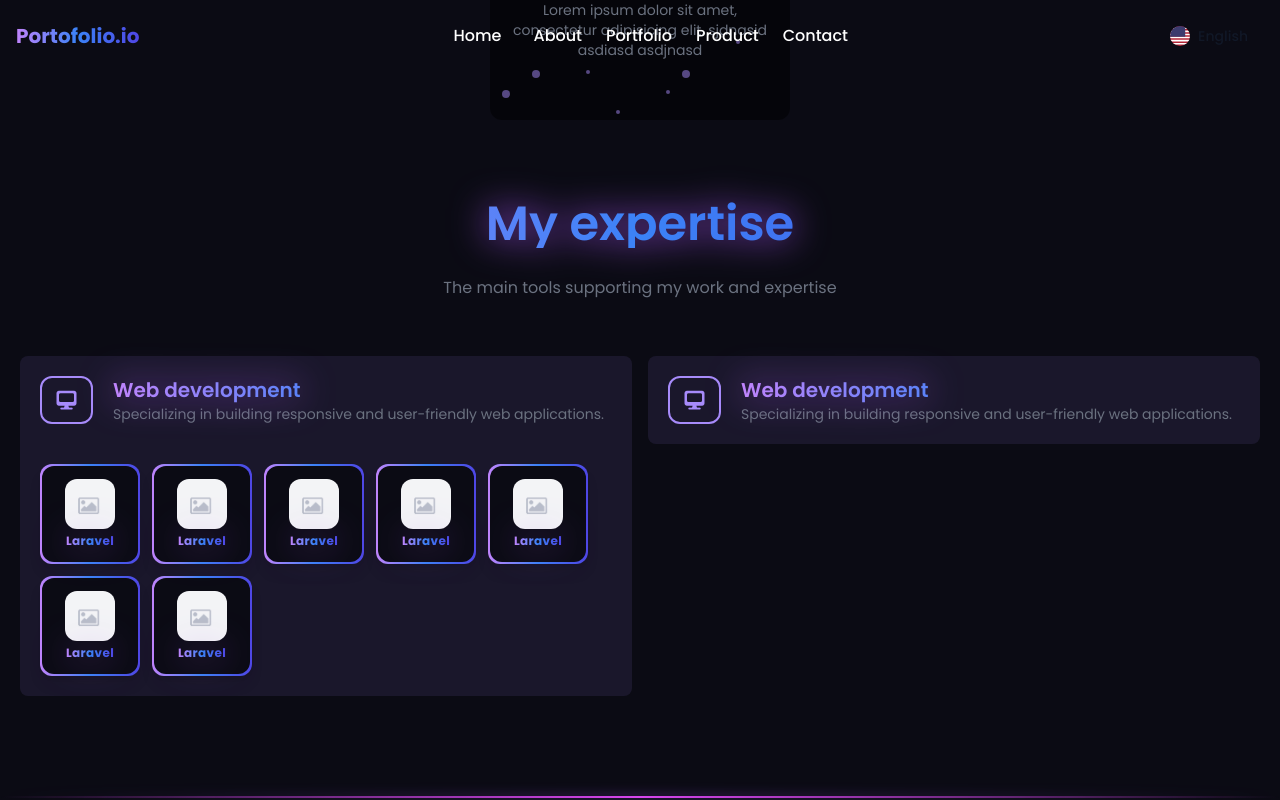
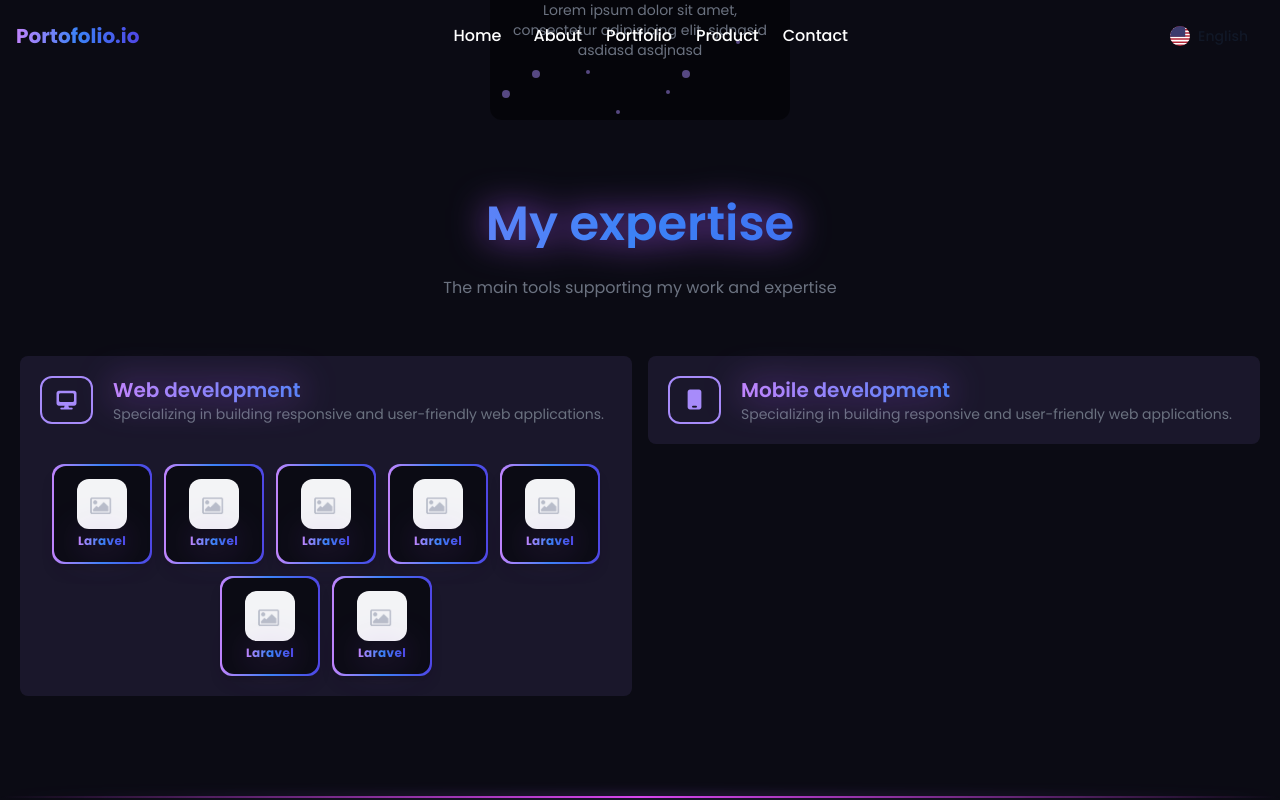
Before and after one commit to Risfrhn/NewPortfolio, a Vue app in the folder frontend/: page / in a window 1280 px wide. Both pictures are taken after a click on the button 326 px from the left and 2445 px from the top of the page. Shown: the part 2045-2845 px from the top of the page. Built offline with nearby package versions, Linux system fonts and the light colour scheme.

Commit message:
V.09
- Expertise done

```diff
--- a/frontend/src/components/icon.vue
+++ b/frontend/src/components/icon.vue
@@ -1,10 +1,66 @@
+<script lang="ts" setup>
+import { ref, computed } from 'vue';
+
+    const props = defineProps<{
+        nameTool: string
+        image: string
+        level: number
+    }>()
+
+    const levellabel = computed(()=> {
+        switch (props.level){
+            case 1: return "begineer";
+            case 2: return "Intermediate";
+            case 3:  return "Advanced";
+            case 4: return "Experts";
+            default: return "Unknown";
+        }
+    })
+    const levels = computed(()=>(props.level+ "/4"))
+    const levelsBar = computed(()=>(props.level/4)*100)
+</script>
+
 <template>
-    <div class="inline-flex items-center justify-center p-0.5 text-sm font-medium tracking-wide transition duration-300 rounded-xl shadow-lg bg-gradient-to-r from-purple-400 via-blue-500 to-indigo-600 hover:shadow-[0_0_20px_rgba(130,90,250,0.4)]">
-            <span class="flex flex-col items-center justify-center w-24 h-24 mtransition-all ease-in duration-75 bg-[#0b0b14] rounded-xl">
-                <img src="/Image.png" alt="" class="w-[40px] h-[40px] md:w-[50px] md:h-[50px] rounded-md md:rounded-xl"></img>
-                <div class="flex">
-                    <p class="mt-1 text-xs font-bold bg-gradient-to-r from-purple-400 via-blue-500 to-indigo-600 bg-clip-text text-transparent" style="filter: drop-shadow(0 0 18px rgba(168, 85, 247, 0.9));">Laravel</p>
-                </div>
-            </span>
+  <div class="relative group inline-flex items-center justify-center">
+
+    <!-- ICON WRAPPER -->
+    <div
+      class="p-0.5 text-sm font-medium tracking-wide transition duration-300 rounded-xl shadow-lg
+             bg-gradient-to-r from-purple-400 via-blue-500 to-indigo-600
+             hover:shadow-[0_0_20px_rgba(130,90,250,0.4)] cursor-default">
+
+      <span class="flex flex-col items-center justify-center w-24 h-24
+                   transition-all ease-in duration-75 bg-[#0b0b14] rounded-xl">
+        <img :src="image" alt="Image not found"
+             class="w-[40px] h-[40px] md:w-[50px] md:h-[50px] rounded-md md:rounded-xl" />
+        <p class="mt-1 text-xs font-bold bg-gradient-to-r from-purple-400 via-blue-500 to-indigo-600
+                  bg-clip-text text-transparent"
+            style="filter: drop-shadow(0 0 18px rgba(168, 85, 247, 0.9));">
+            {{ nameTool }}
+        </p>
+      </span>
+    </div>
+
+    <!-- TOOLTIP -->
+    <div
+      class="absolute bottom-[40%]  left-1/2 -translate-x-1/2 w-44 px-3 py-2 rounded-lg
+             bg-[#111427] text-gray-200 text-xs shadow-xl opacity-0 scale-95 pointer-events-none
+             group-hover:opacity-100 group-hover:scale-100 transition-all duration-300 z-50">
+
+      <p class="font-semibold text-sm">{{ nameTool }}</p>
+
+      <p class="mt-1 text-[11px] text-gray-400">
+        Skill level: <span class="font-semibold text-purple-300">{{ levellabel }}</span>
+      </p>
+
+      <div class="flex">
+        <div class="w-full h-1.5 bg-gray-700 rounded mt-2 overflow-hidden">
+            <div class="h-full bg-gradient-to-r from-purple-400 via-blue-500 to-indigo-600"
+                :style="{ width: levelsBar + '%' }"></div>
         </div>
+        <p class=" px-1 py-0.5 text-[10px] text-gray-400 ">{{ levels }}</p>
+      </div>
+    </div>
+
+  </div>
 </template>
--- a/frontend/src/components/tabs.vue
+++ b/frontend/src/components/tabs.vue
@@ -5,29 +5,32 @@
     const isOpen = ref(false)
     defineProps<{
         id:string
+        title:string
+        desc: string
+        icon:string
     }>()
 </script>
 
 <template>
     <div :id="`accordion-${id}`">
         <h2 :id="`accordion-card-heading-${id}`">
-            <button @click="isOpen = !isOpen" type="button" class="max-w-3xl mx-auto w-full bg-[#a78bfa]/10 py-5 px-5" :class="{'rounded-lg':!isOpen,'rounded-b-0 rounded-t-lg':isOpen}" :data-accordion-target="`#accordion-card-body-${id}`" aria-expanded="true" :aria-controls="`accordion-card-body-${id}`">
+            <button @click="isOpen = !isOpen" type="button" class="max-w-3xl mx-auto w-full bg-[#a78bfa]/10 py-5 px-5 hover:bg-[#a78bfa]/20 hover:shadow-[0_0_20px_rgba(130,90,250,0.4)] transition-shadow duration-300" :class="{'rounded-lg':!isOpen,'rounded-b-0 rounded-t-lg':isOpen}" :data-accordion-target="`#accordion-card-body-${id}`" aria-expanded="true" :aria-controls="`accordion-card-body-${id}`">
                 <div class="flex flex-nowrap gap-5">
                         <div href="#" class="py-1 px-2.5 md:py-3 md:px-3 rounded-xl bg-transparent border-2 border-[#a78bfa] inline-flex items-center justify-center hover:shadow-[0_0_20px_rgba(130,90,250,0.4)] transition-shadow duration-300">
-                            <i class="fas fa-desktop text-[#a78bfa] text-xl"></i>
+                            <i :class="`${icon} text-[#a78bfa] text-xl`"></i>
                         </div>
                         <div class="grid grid-cols-12 text-left">
                             <div class="col-span-12">
-                                <p class="text-lg md:text-xl font-semibold bg-gradient-to-r from-purple-400 via-blue-500 to-indigo-600 bg-clip-text text-transparent" style="filter: drop-shadow(0 0 18px rgba(168, 85, 247, 0.9));">Web development</p>
+                                <p class="text-lg md:text-xl font-semibold bg-gradient-to-r from-purple-400 via-blue-500 to-indigo-600 bg-clip-text text-transparent" style="filter: drop-shadow(0 0 18px rgba(168, 85, 247, 0.9));">{{ title }}</p>
                             </div>
                             <div class="col-span-12">
-                                <p class="text-gray-500 text-xs md:text-sm">Specializing in building responsive and user-friendly web applications.</p>
+                                <p class="text-gray-500 text-xs md:text-sm">{{desc}}</p>
                             </div>
                         </div>
                     </div>
             </button>
         </h2>
-        <div :id="`accordion-card-body-${id}`" class="max-w-3xl mx-auto w-full bg-[#a78bfa]/10 py-5 px-5 flex flex-wrap gap-3 transition-all duration-300 overflow-hidden" :class="{ 'rounded-b-lg rounded-t-0': isOpen, 'hidden': !isOpen}" :aria-labelledby="`accordion-card-heading-${id}`">
+        <div :id="`accordion-card-body-${id}`" class="max-w-3xl mx-auto w-full bg-[#a78bfa]/10 py-5 px-5 flex flex-wrap place-content-center gap-3 transition-all duration-300 overflow-y-auto overflow-x-hidden" :class="{'max-h-96 opacity-100 rounded-b-lg rounded-t-0': isOpen, 'max-h-0 opacity-0': !isOpen}" :aria-labelledby="`accordion-card-heading-${id}`">
             <slot/>
         </div>
     </div>
--- a/frontend/src/pages/landingPageUser.vue
+++ b/frontend/src/pages/landingPageUser.vue
@@ -246,25 +246,25 @@
                     <p class="text-gray-500 text-center mt-1 mb-10">The main tools supporting my work and expertise</p>
                 </div>
                 <div class="col-span-12 lg:col-span-6">
-                    <Tabs id="1">
-                        <Icon/>
-                        <Icon/>
-                        <Icon/>
-                        <Icon/>
-                        <Icon/>
-                        <Icon/>
-                        <Icon/>
+                    <Tabs id="1" title="Web development" icon="fas fa-desktop" desc="Specializing in building responsive and user-friendly web applications.">
+                        <Icon  nameTool="Laravel" image="/Image.png" :level= "4"/>
+                        <Icon nameTool="Laravel" image="/Image.png" :level= "4"/>
+                        <Icon nameTool="Laravel" image="/Image.png" :level= "4"/>
+                        <Icon nameTool="Laravel" image="/Image.png" :level= "4"/>
+                        <Icon nameTool="Laravel" image="/Image.png" :level= "4"/>
+                        <Icon nameTool="Laravel" image="/Image.png" :level= "4"/>
+                        <Icon nameTool="Laravel" image="/Image.png" :level= "4"/>
                     </Tabs>
                 </div>
                 <div class="col-span-12 lg:col-span-6">
-                   <Tabs id="2">
-                        <Icon/>
-                        <Icon/>
-                        <Icon/>
-                        <Icon/>
-                        <Icon/>
-                        <Icon/>
-                        <Icon/>
+                   <Tabs id="2" title="Mobile development" icon="fas fa-mobile" desc="Specializing in building responsive and user-friendly web applications.">
+                        <Icon  nameTool="Laravel" image="/Image.png" :level= "1"/>
+                        <Icon nameTool="Laravel" image="/Image.png" :level= "4"/>
+                        <Icon nameTool="Laravel" image="/Image.png" :level= "4"/>
+                        <Icon nameTool="Laravel" image="/Image.png" :level= "4"/>
+                        <Icon nameTool="Laravel" image="/Image.png" :level= "4"/>
+                        <Icon nameTool="Laravel" image="/Image.png" :level= "4"/>
+                        <Icon nameTool="Laravel" image="/Image.png" :level= "4"/>
                    </Tabs>
                 </div>
             </div>
```
